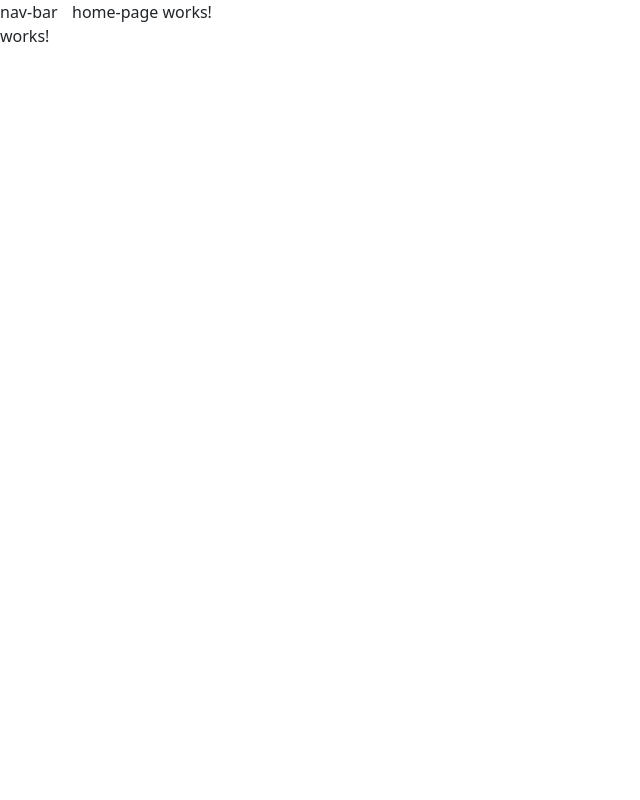
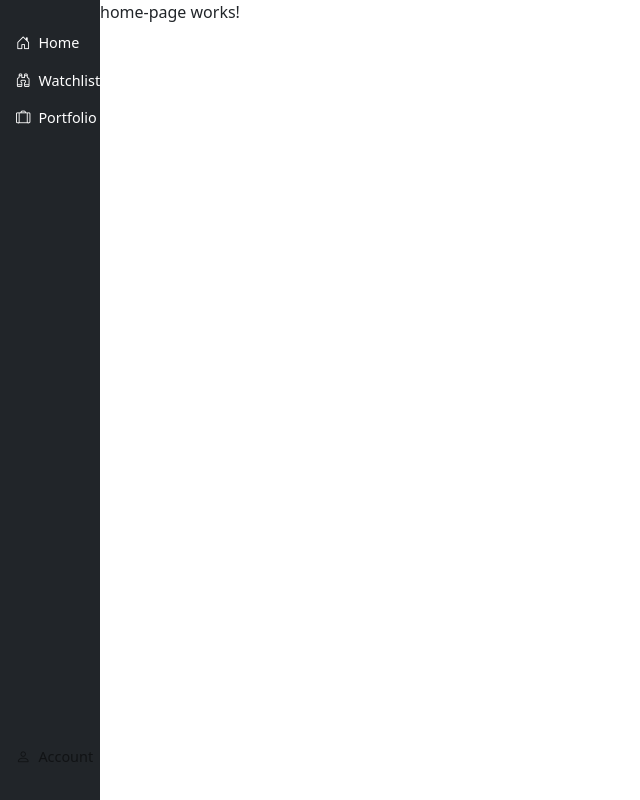
Before and after one commit to serblandon/market-mind, an Angular app in the folder frontend/market-mind-ui/: page /home in a window 1280 px wide. Shown: the whole page, without its empty margins (0-640 px from the left). Built offline with nearby package versions, Linux system fonts and the light colour scheme.

Commit message:
Configure sidebar structure

```diff
--- a/frontend/market-mind-ui/src/app/components/main-layout/main-layout.component.scss
+++ b/frontend/market-mind-ui/src/app/components/main-layout/main-layout.component.scss
@@ -1,4 +1,4 @@
-$navbarWidth: 72px;
+$navbarWidth: 100px;
 
 .main-layout {
     display: flex;
--- a/frontend/market-mind-ui/src/app/components/nav-bar/nav-bar.component.html
+++ b/frontend/market-mind-ui/src/app/components/nav-bar/nav-bar.component.html
@@ -1 +1,34 @@
-<p>nav-bar works!</p>
+<div class="d-flex flex-column" id="sidebar">
+    <!-- Sidebar content -->
+    <div class="flex-grow-1">
+      <ul class="nav flex-column">
+        <li class="nav-item">
+          <a class="nav-link active" href="#">
+            <i class="bi bi-house-door"></i><span class="ms-2">Home</span>
+          </a>
+        </li>
+        <li class="nav-item">
+            <a class="nav-link active" href="#">
+              <i class="bi bi-binoculars"></i><span class="ms-2">Watchlist</span>
+            </a>
+          </li>
+          <li class="nav-item">
+            <a class="nav-link active" href="#">
+              <i class="bi bi-suitcase-lg"></i><span class="ms-2">Portfolio</span>
+            </a>
+          </li>
+        <!-- ... other items ... -->
+      </ul>
+    </div>
+
+    <!-- Sidebar footer for account -->
+    <div class="mt-auto">
+      <ul class="nav flex-column">
+        <li class="nav-item">
+          <a class="nav-link" href="#">
+            <i class="bi bi-person"></i><span class="ms-2">Account</span>
+          </a>
+        </li>
+      </ul>
+    </div>
+  </div>
--- a/frontend/market-mind-ui/src/app/components/nav-bar/nav-bar.component.scss
+++ b/frontend/market-mind-ui/src/app/components/nav-bar/nav-bar.component.scss
@@ -0,0 +1,30 @@
+#sidebar {
+    min-height: 100vh;
+    background-color: #212529;
+  }
+
+  #sidebar .nav-item {
+    font-size: 0.9rem;
+  }
+
+  #sidebar .nav-link {
+    color: rgba(0, 0, 0, 0.5);
+    display: flex;
+    align-items: center;
+  }
+
+  #sidebar .nav-link:hover {
+    color: rgba(0, 0, 0, 0.7);
+  }
+
+  #sidebar .nav-link.active {
+    color: white;
+  }
+
+  #sidebar > .flex-grow-1 > .nav:first-child {
+    padding-top: 1.5rem;
+  }
+
+  #sidebar > .mt-auto > .nav {
+    padding-bottom: 1.5rem;
+  }
```
